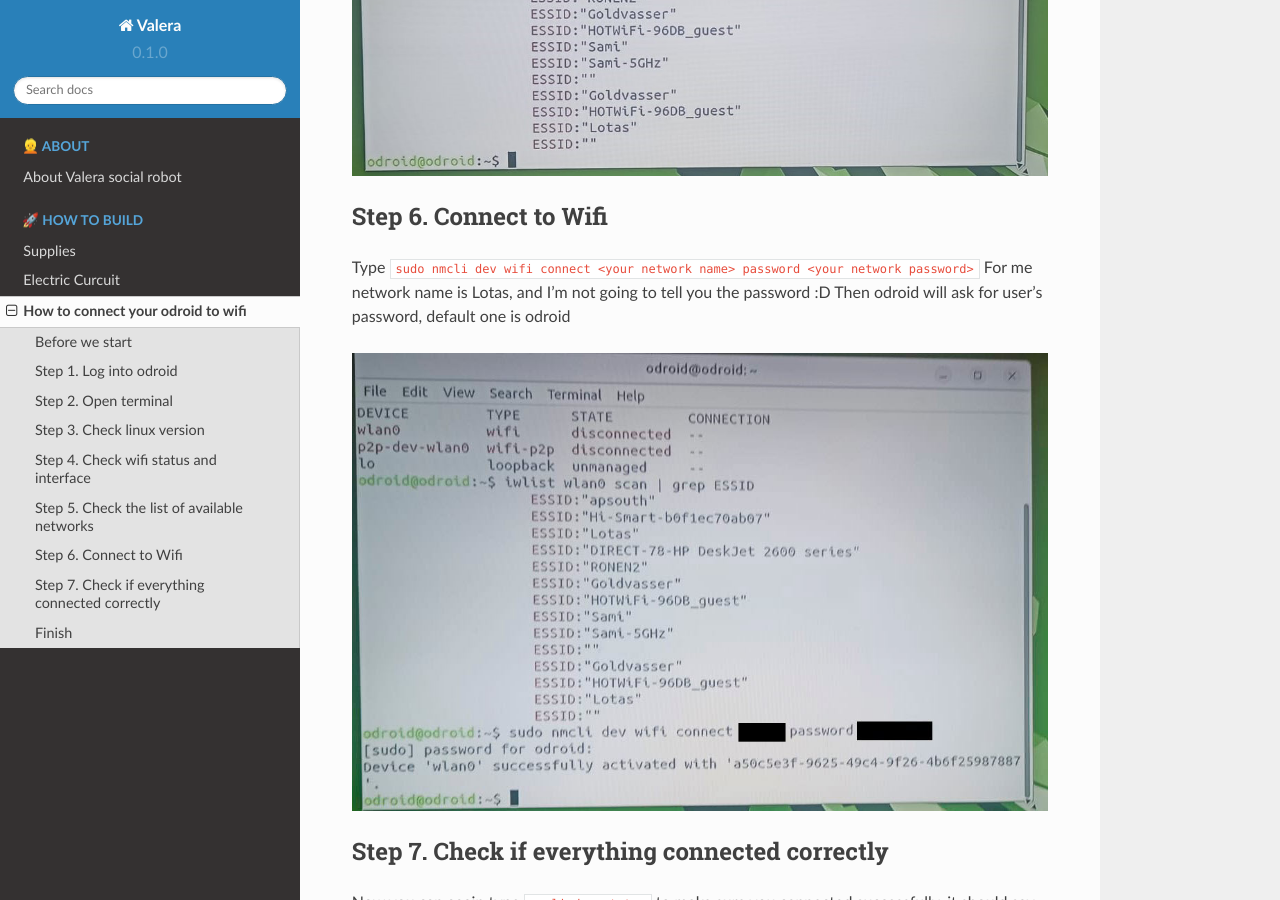
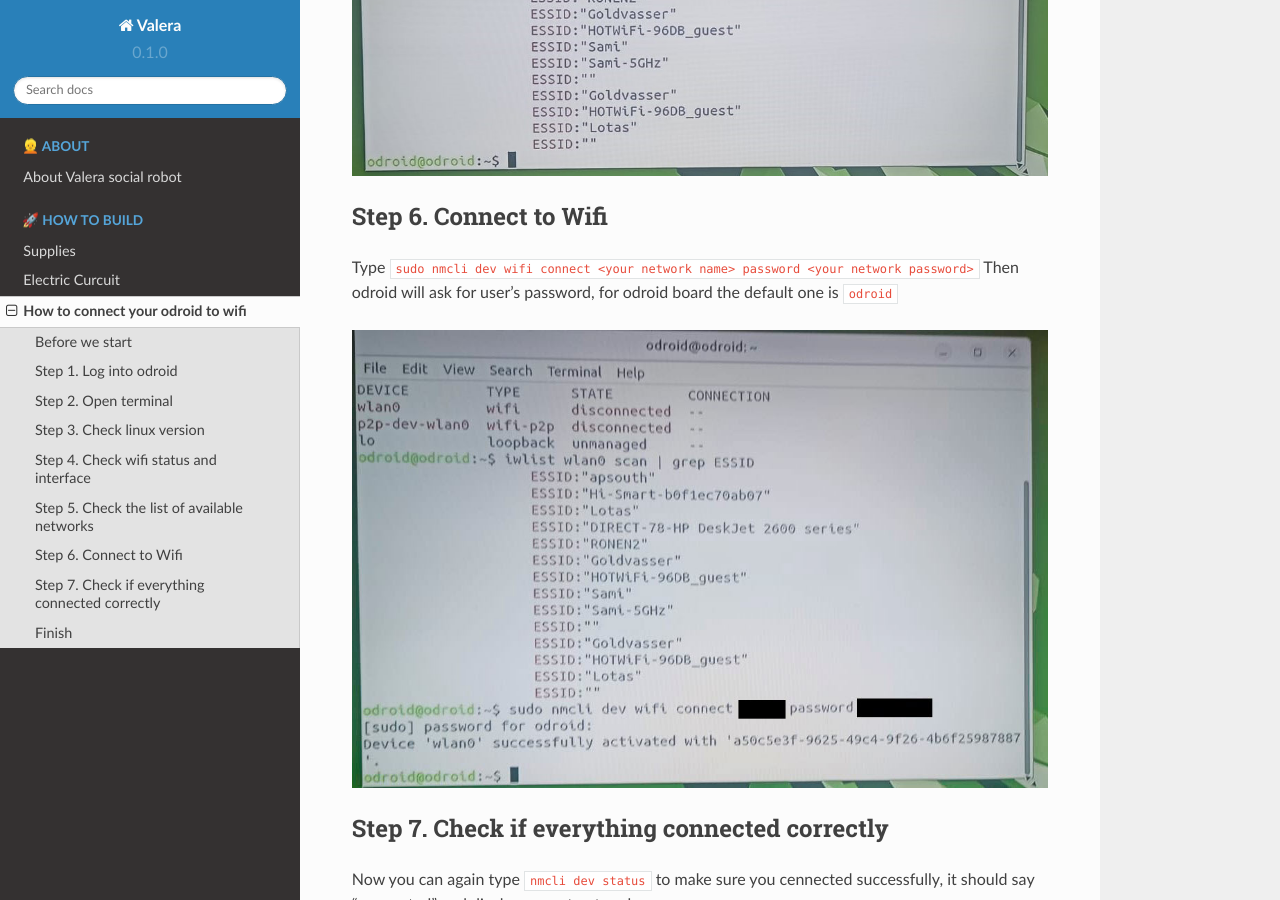
Before and after one commit to goodlancer-org/valera, a Sphinx documentation site: the page built from docs/odroid_wifi_connect.rst, in a window 1280 px wide and 900 px high, scrolled down 4279 px. Built offline with Sphinx 7.4.7 and the Read the Docs theme 2.0.0, drawn with Linux system fonts in a browser that asks for light colours.

Commit message:
Odroid docs fixed

```diff
--- a/docs/odroid_wifi_connect.rst
+++ b/docs/odroid_wifi_connect.rst
@@ -57,8 +57,7 @@
 ~~~~~~~~~~~~~~~~~~~~
 
 Type ``sudo nmcli dev wifi connect <your network name> password <your network password>``
-For me network name is Lotas, and I'm not going to tell you the password :D
-Then odroid will ask for user's password, default one is odroid
+Then odroid will ask for user's password, for odroid board the default one is ``odroid``
 
 .. image:: images/Odroid_wifi_connect/odroid_wifi_step6.jpg
 
```
